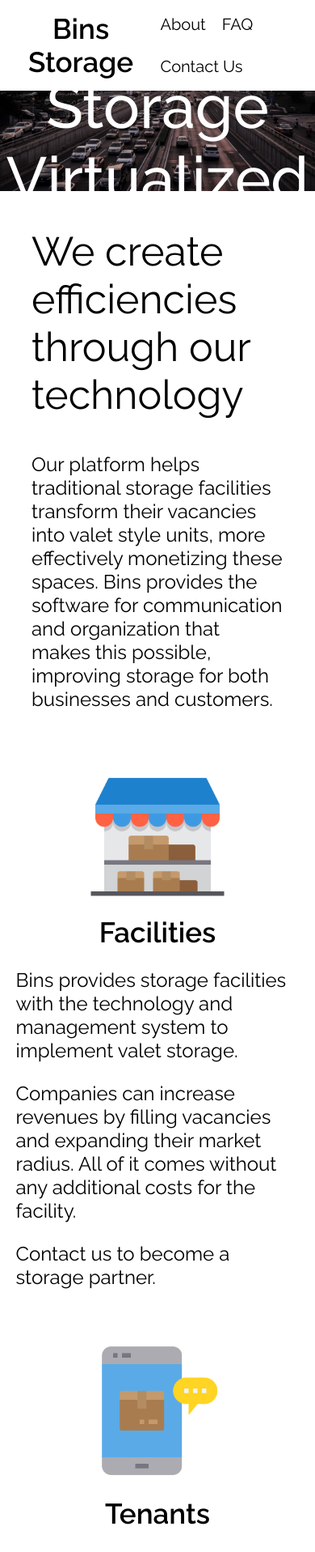
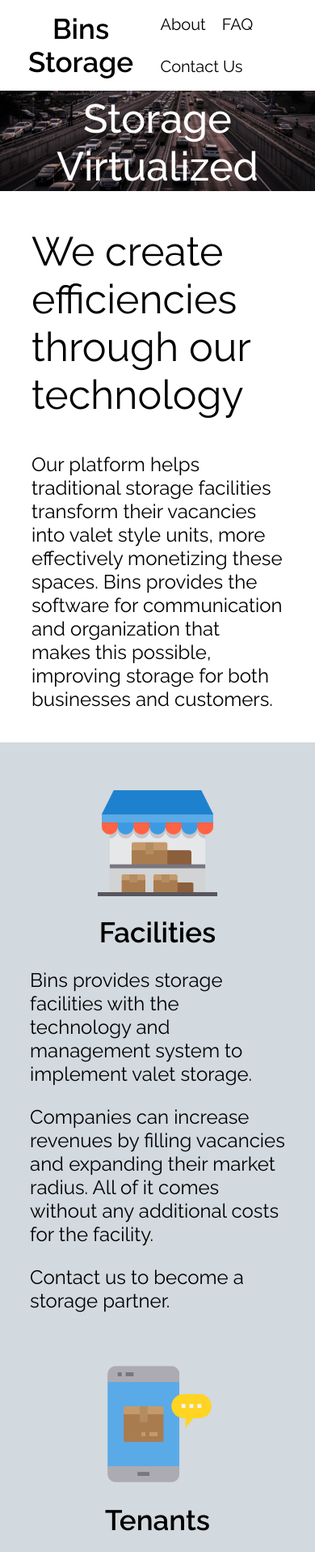
Before and after one commit to bobbytatum27/bins-storage, a React (Create React App) app: page / in a window 390 px wide. Shown: the top 1917 px of the page at 81% size. Built offline with nearby package versions, Linux system fonts and the light colour scheme.

Commit message:
improved mobile site

```diff
--- a/src/components/styles/styles.css
+++ b/src/components/styles/styles.css
@@ -50,6 +50,12 @@
   float: left;
   width: 40%;
   padding: 5%;
+  background-color: #D2D9DF;
+}
+
+.row {
+  padding: 5%;
+  background-color: #D2D9DF;
 }
 
 /* Clear floats after the columns */
@@ -64,6 +70,25 @@
 @media screen and (max-width: 1000px) {
   .column {
     width: 90%;
+  }
+  h1 {
+    text-align: center;
+    font-family: 'Raleway', sans-serif;
+    color: #FFF;
+    font-size: 50px;
+    font-weight: 500;
+    margin: 10px;
+  }
+}
+
+@media screen and (min-width: 1000px) {
+  h1 {
+    text-align: center;
+    font-family: 'Raleway', sans-serif;
+    color: #FFF;
+    font-size: 75px;
+    font-weight: 500;
+    margin: 10px;
   }
 }
 
@@ -120,14 +145,7 @@
 }
 
 /* Large text in top center */
-h1 {
-  text-align: center;
-  font-family: 'Raleway', sans-serif;
-  color: #FFF;
-  font-size: 75px;
-  font-weight: 500;
-  margin: 10px;
-}
+
 
 /* Section Header Aligned Left*/
 h2 {
```
Also changed, not shown: 1 other file (tests, documents, lock files or other folders).
